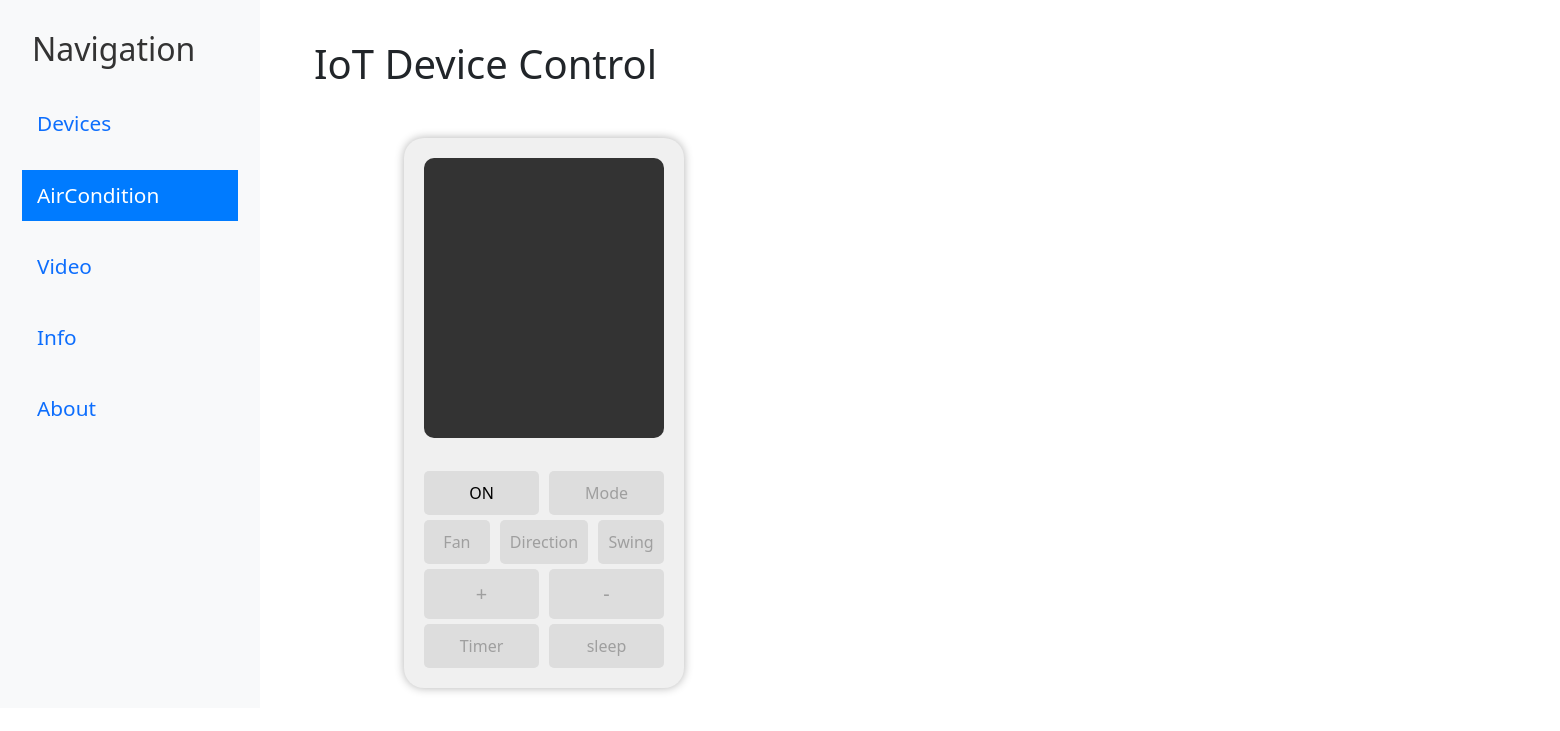
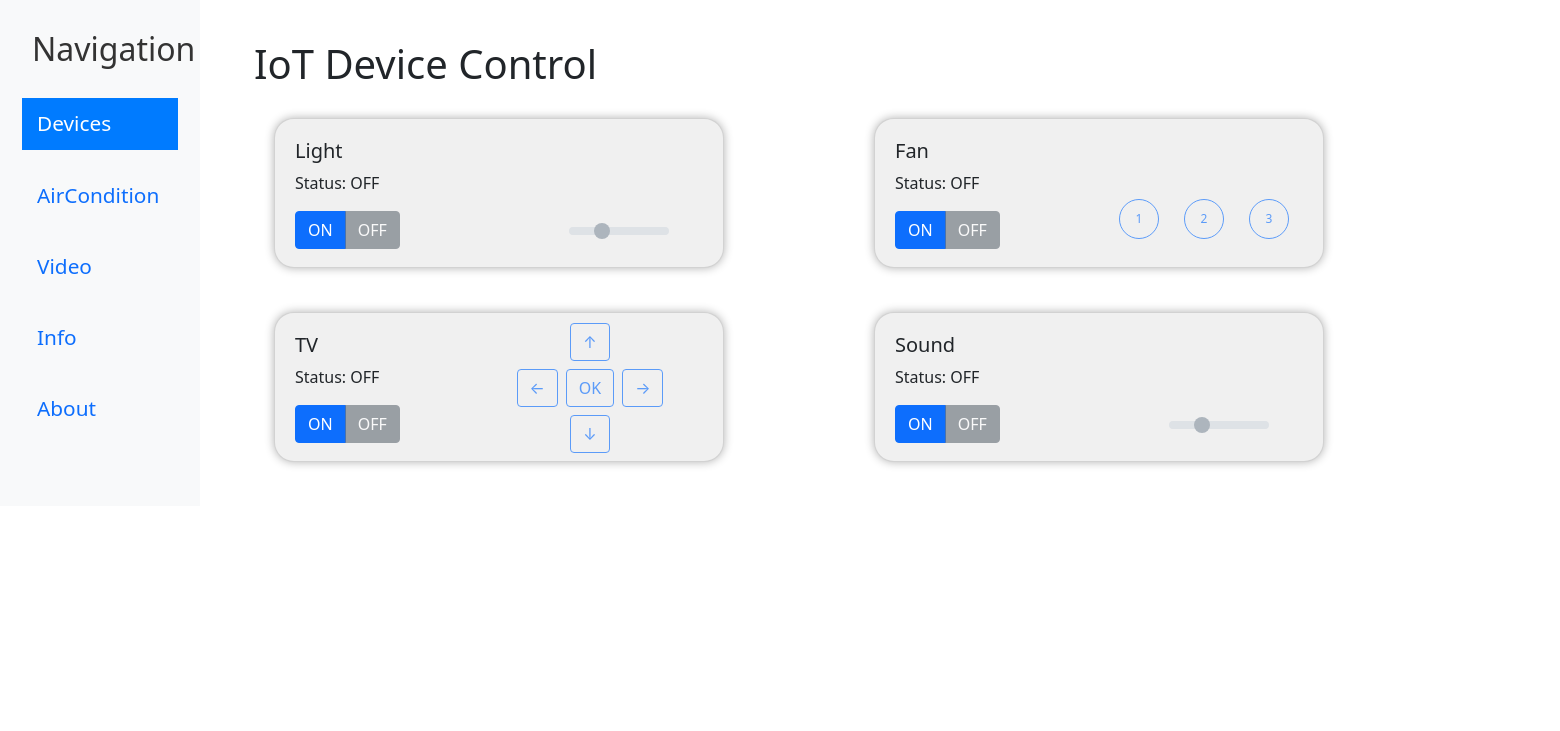
Before and after one commit to tgvlcw/iot, a Flask app: page / in a window 1560 px wide. Shown: the top 731 px of the page. Run offline with Flask 3, Linux system fonts and the light colour scheme.

Commit message:
modify the card-body layout

```diff
--- a/server/static/app.js
+++ b/server/static/app.js
@@ -13,8 +13,8 @@ const DevicesPage = {
     template: `
         <div>
             <div class="row">
-				<div class="col-xl-6 col-lg-6 col-md-12 mb-4" v-for="device in devices" :key="device.id">
-					<div class="card">
+                <div class="col-xl-6 col-lg-6 col-md-12 mb-4" v-for="device in devices" :key="device.id">
+                    <div class="card">
                         <div class="card-body">
                             <h5 class="card-title">{{ device.name }}</h5>
                             <p class="card-text">Status: {{ device.component.switch }}</p>
@@ -259,7 +259,8 @@ new Vue({
             { name: 'Info', page: 'info' },
             { name: 'About', page: 'about' }
         ],
-        currentPage: 'aircondition'
+        //currentPage: 'aircondition'
+        currentPage: 'devices'
     },
     computed: {
         currentPageComponent() {
--- a/server/static/styles.css
+++ b/server/static/styles.css
@@ -37,33 +37,49 @@ main {
 }
 
 .slide-btn {
-    width: 100px;
-    height: 20px;
     position: relative;
-    left: 320px;
+    left: 250px;
     top: -30px;
 }
 
 .fan-control {
     position: relative;
-    left: 250px;
-    top: -40px;
+    left: 200px;
+    top: -50px;
 }
 
 .tv-control {
     width: 150px;
     height: 120px;
     position: relative;
-    left: 320px;
-    top: -110px;
-    transition: all 0.1s ease;
+    left: 220px;
+    top: -120px;
+}
+
+.row {
+    display: flex;
+    flex-wrap: wrap;
+    justify-content: space-between;
+    width: 1200px;
 }
 
 .card {
-    width: 100%;
+    width: 450px;
     height: 150px;
-    max-width: 500px;
-    margin: 0 auto;
+    min-width: 450px;
+    min-height: 150px;
+    background-color: #f0f0f0;
+    border-radius: 20px;
+    box-shadow: 0 0 10px rgba(0,0,0,0.3);
+    margin-bottom: 20px;
+    margin-left: 50px;
+}
+
+.card-body {
+    display: flex;
+    flex-direction: column;
+    justify-content: space-between;
+    padding: 20px;
 }
 
 .spd-btn:active:not(:disabled),
```
